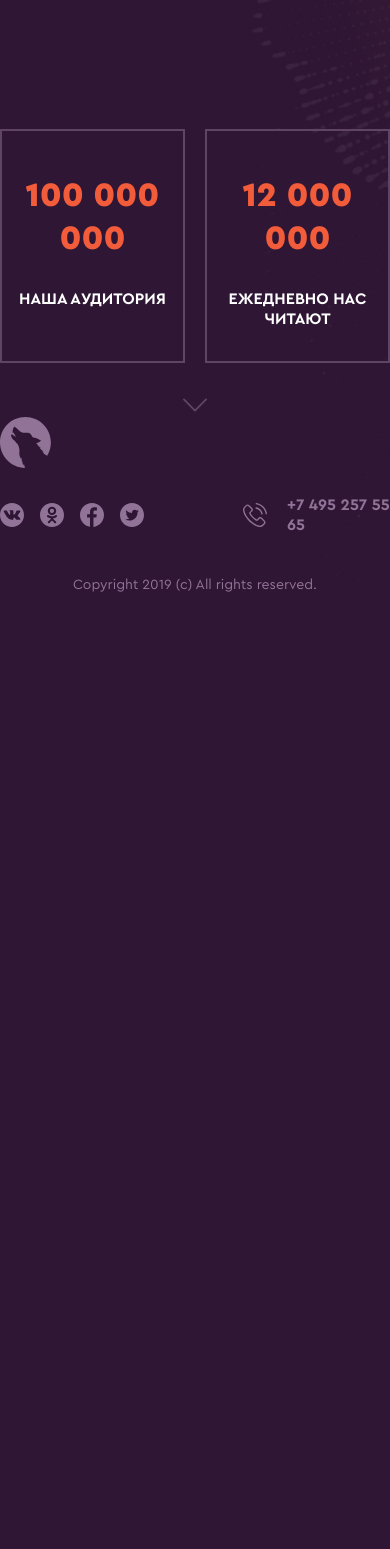
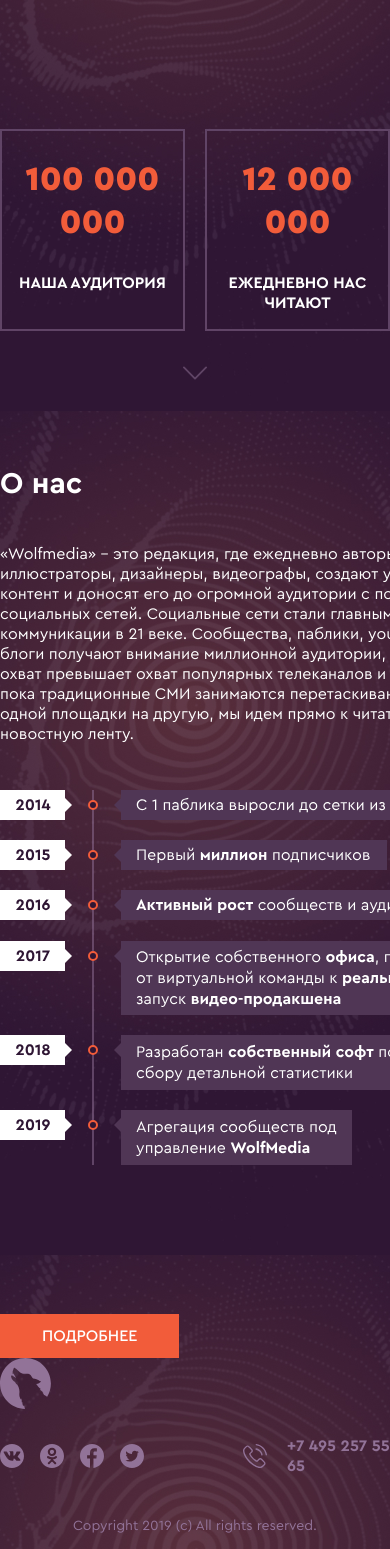
Before and after one commit to anastynero/wolfmedia, a Next.js app: page / in a window 390 px wide. Shown: the part 433-1982 px from the top of the page. Before the commit the page ends 1041 px from the top, so only its background shows below. Built offline with nearby package versions, Linux system fonts and the light colour scheme.

Commit message:
feat: add an About section with responsiveness

```diff
--- a/src/app/global.css
+++ b/src/app/global.css
@@ -72,6 +72,7 @@
 @media (max-width: 320px){
     :root{
         --container-width: 290px;
+        --paragraph-font-size: 13px;
     }
 }
 
@@ -83,6 +84,9 @@
     margin: 0;
     background-image: url('../../public/img/background.jpg');
     background-size: cover;
+    background-position: center;
+    background-attachment: fixed;
+
 }
 
 a{
--- a/src/app/page.tsx
+++ b/src/app/page.tsx
@@ -1,12 +1,13 @@
-
 import Hero from "@/components/Hero/Hero";
 import RootLayout from "./layout";
+import About from "@/components/About/About";
 
 
 export default function Home() {
   return (
   <div>
     <Hero/>
+    <About/>
   </div>
   );
 }
--- /dev/null
+++ b/src/components/About/About.module.css
@@ -0,0 +1,90 @@
+.wrapper{
+    display: grid;
+    grid-template-columns: repeat(2, 1fr);
+    grid-template-rows: 2fr 1fr;
+    column-gap: 35px;
+}
+
+.h2{
+    font-size: var(--h1-font-size);
+    margin-top: var(--large-margin);
+}
+
+.text{
+    font-size: var(--paragraph-font-size);
+    font-weight: 400;
+}
+
+.image{
+    grid-row: span 2;
+}
+
+.button{
+    padding: 12px 42px;
+    color: var(--primary-text-color);
+    background-color: var(--accent-text-color);
+    border: none;
+    font-size: var(--paragraph-font-size);
+    font-family: var(--font-family);
+    font-weight: 600;
+    place-self: start;
+}
+
+.image-mob{
+    display: none;
+}
+
+@media (max-width: 900px){
+    .wrapper{
+        column-gap: 20px;
+    }
+
+    .h2{
+        font-size: var(--h1-font-size);
+        margin-top: 80px;
+    }
+
+    .button{
+        margin-top: 30px;
+    }
+}
+
+@media (max-width: 600px){
+    .h2{
+        font-size: var(--h2-font-size);
+        margin-top: 80px;
+    }
+
+    .wrapper{
+        grid-template-columns: 1fr;
+        grid-template-rows: repeat(3, 1fr);
+        row-gap: 30px;
+    }
+
+    .button{
+        margin-top: 0;
+    }
+}
+
+@media (max-width: 320px){
+    .h2{
+        font-size: 26px;
+        margin-top: 80px;
+    }
+    .image{
+        display: none;
+    }
+
+    .image-mob{
+        display: block;
+    }
+
+    .wrapper{
+        grid-template-columns: 1fr;
+        grid-template-rows: repeat(3, auto);
+    }
+
+    .button{
+        place-self: auto;
+    }
+}
--- /dev/null
+++ b/src/components/About/About.tsx
@@ -0,0 +1,36 @@
+import styles from './About.module.css';
+import image from "./../../../public/img/about-image.svg";
+import imagemob from "./../../../public/img/about-image-mob.svg";
+import Image from 'next/image';
+
+export default function About(){
+    return(
+        <section className={styles.about}>
+            <h2 className={styles.h2}>О нас</h2>
+            <div className={styles.wrapper}>
+                <p className={styles.text}>«Wolfmedia» – это редакция, где ежедневно авторы, иллюстраторы, дизайнеры, видеографы, создают уникальный контент и доносят его до огромной аудитории с помощью социальных сетей.
+Социальные сети стали главным инструменом коммуникации в 21 веке. Сообщества, паблики,
+youtube-каналы, блоги получают внимание миллионной аудитории, зачастую их охват превышает
+охват популярных телеканалов и журналов.
+И пока традиционные СМИ занимаются перетаскивание аудитории с одной площадки на
+другую, мы идем прямо к читателю, в его новостную
+ленту. </p>
+            <Image
+                src={image}
+                alt="Временная линия"
+                width={517}
+                height={375}
+                className={styles.image}
+            />
+            <Image
+                src={imagemob}
+                alt="Временная линия"
+                width={290}
+                height={433}
+                className={styles["image-mob"]}
+            />
+                <button className={styles.button}>ПОДРОБНЕЕ</button>
+            </div>
+        </section>
+    )
+}
--- a/src/components/Header/Header.tsx
+++ b/src/components/Header/Header.tsx
@@ -9,7 +9,6 @@
 import SocialMedia from '../SocialMedia/SocialMedia';
 import logo2 from "./../../../public/img/logo-mini.svg";
 import mail from "./../../../public/img/mail.svg";
-import burger from "./../../../public/img/burger.svg";
 import { useState } from "react";
 import ModalMenu from "@/components/ModalMenu/ModalMenu";
 
--- a/src/components/Hero/Hero.module.css
+++ b/src/components/Hero/Hero.module.css
@@ -11,16 +11,14 @@
 }
 
 .wrapper{
-    display: flex;
-    justify-content: space-between;
-    gap: var(--gap);
+    display: grid;
+    grid-template-columns: repeat(2, 1fr);
+    column-gap: var(--gap);
 }
 
 .block{
-    padding: 30px 120px;
     border: 2px solid #604466;
     text-align: center;
-    width: 50%;
 }
 
 .text{
@@ -42,12 +40,8 @@
         margin-top: var(--gap);
     }
 
-    .block{
-        padding: 30px 50px;
-    }
-
     .wrapper{
-        gap: 20px;
+        column-gap: 20px;
     }
 }
 
@@ -56,8 +50,8 @@
         font-size: 64px;
     }
 
-    .block{
-        padding: 16px 12px;
+    .wrapper{
+        column-gap: 20px;
     }
 }
 
@@ -67,13 +61,9 @@
         margin: 80px 0;
     }
 
-    .block{
-        padding: 16px 12px;
-        width: 100%;
-    }
-
     .wrapper{
-        flex-direction: column;
-        gap: 15px;
+        grid-template-columns: 1fr;
+        grid-template-rows: repeat(2, 1fr);
+        row-gap: 15px;
     }
 }
```
Also changed, not shown: public/img/about-image-mob.svg (added), public/img/about-image.svg (added).
